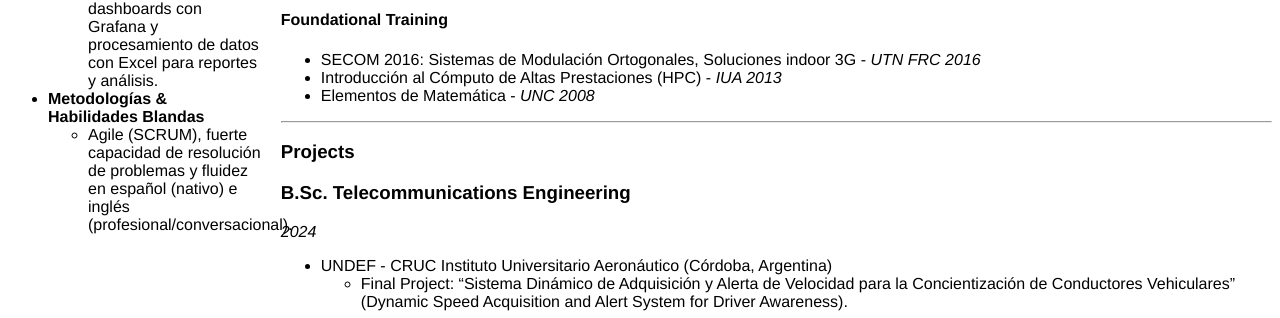
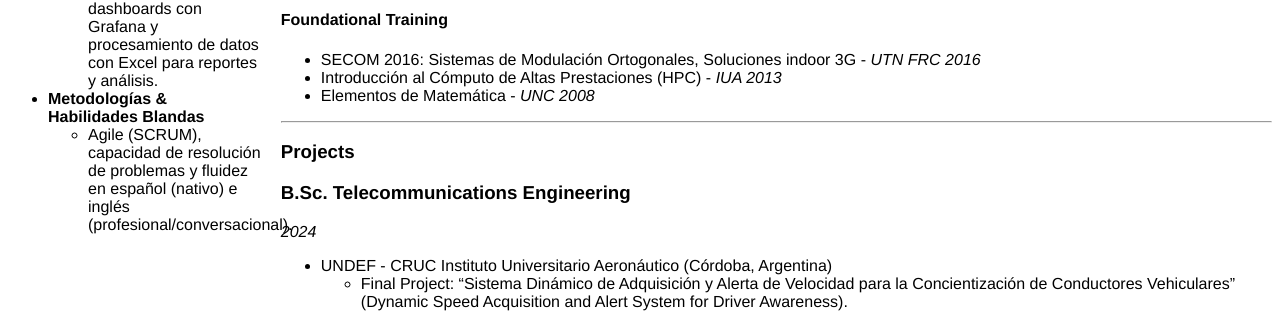
Before and after one commit to fipharraguerre/cv-homepage, a Jekyll site: the page built from index_es.md, in a window 1280 px wide. Shown: the part 1473-1791 px from the top of the page. Built offline with Jekyll 4.4.1, drawn with Linux system fonts in a browser that asks for light colours.

Commit message:
minor fixes

```diff
--- a/index_es.md
+++ b/index_es.md
@@ -29,7 +29,7 @@ sidebar: |
     - Creación de dashboards con Grafana y procesamiento de datos con Excel para reportes y análisis.
 
   - **Metodologías & Habilidades Blandas**
-    - Agile (SCRUM), fuerte capacidad de resolución de problemas y fluidez en español (nativo) e inglés (profesional/conversacional).
+    - Agile (SCRUM), capacidad de resolución de problemas y fluidez en español (nativo) e inglés (profesional/conversacional).
 
 ---
 
```
Also changed, not shown: index_en.md (+2 -1 lines).
